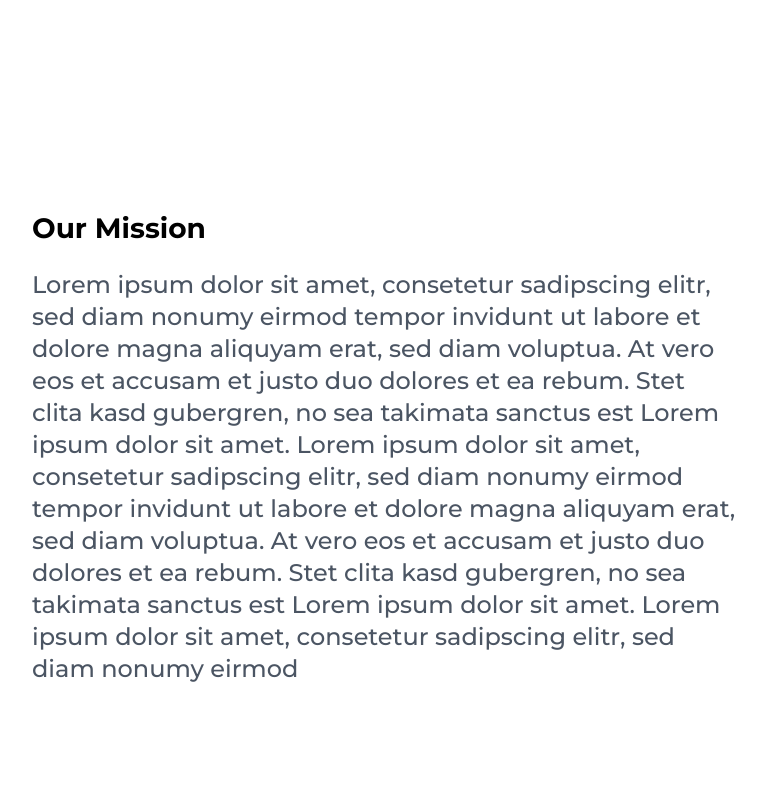
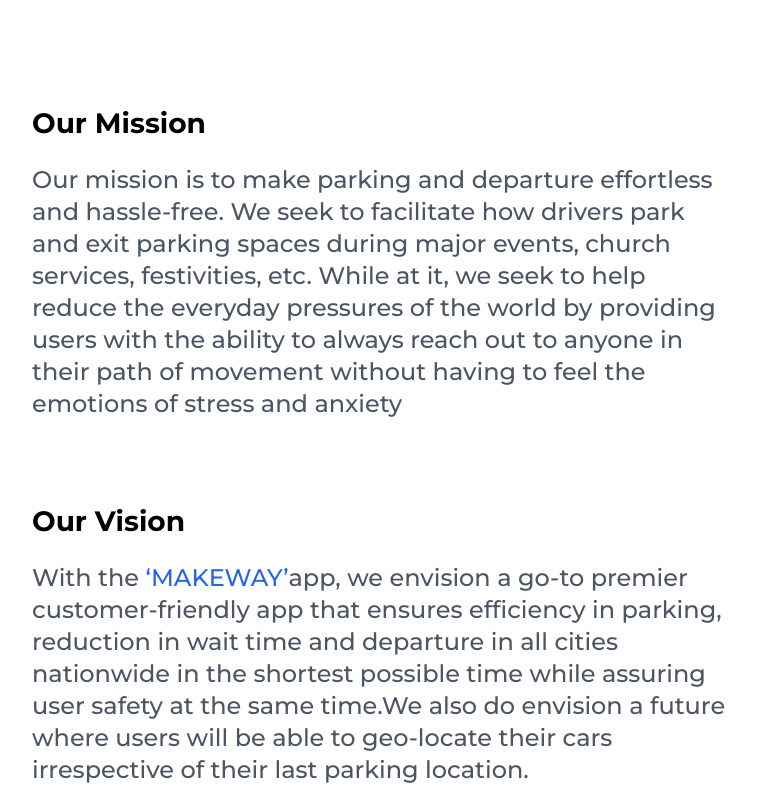
Before and after one commit to JAPECorp/New-MakeWayApp-Website, a Next.js app: page /about in a window 1280 px wide. Shown: the part 607-1392 px from the top of the page, without its empty margins (256-1021 px from the left). Built offline with nearby package versions, Linux system fonts and the light colour scheme.

Commit message:
content on about

```diff
--- /dev/null
+++ b/components/About Section/Image.jsx
@@ -0,0 +1,9 @@
+/* eslint-disable @next/next/no-img-element */
+const AboutImage = () => {
+    return ( <div>
+    <img className="image" src="/about.jpg" alt="/" style={{maxWidth: "100%"}} />
+
+    </div> );
+}
+
+export default AboutImage;
--- a/components/About Section/content.jsx
+++ b/components/About Section/content.jsx
@@ -1,35 +1,31 @@
 function Content(props) {
   return (
     <>
-      <div className="mt-52 sm:mt-32">
+      <div className="mt-20 sm:mt-20">
         <h1 className="text-black text-left text-makeway-md">Our Mission</h1>
 
         <p className="text-lg md:text-2xl text-gray-600 mt-5">
-          Lorem ipsum dolor sit amet, consetetur sadipscing elitr, sed diam
-          nonumy eirmod tempor invidunt ut labore et dolore magna aliquyam erat,
-          sed diam voluptua. At vero eos et accusam et justo duo dolores et ea
-          rebum. Stet clita kasd gubergren, no sea takimata sanctus est Lorem
-          ipsum dolor sit amet. Lorem ipsum dolor sit amet, consetetur
-          sadipscing elitr, sed diam nonumy eirmod tempor invidunt ut labore et
-          dolore magna aliquyam erat, sed diam voluptua. At vero eos et accusam
-          et justo duo dolores et ea rebum. Stet clita kasd gubergren, no sea
-          takimata sanctus est Lorem ipsum dolor sit amet. Lorem ipsum dolor sit
-          amet, consetetur sadipscing elitr, sed diam nonumy eirmod
+        Our mission is to make parking and departure effortless and hassle-free.
+        We seek to facilitate how drivers park and exit parking spaces during major
+        events, church services, festivities, etc. While at it, we seek to help reduce
+        the everyday pressures of the world by providing users with the ability
+         to always reach out to anyone in their path of movement without having
+         to feel the emotions of stress and anxiety
         </p>
       </div>
-      <div className="mt-32">
+      <div className="mt-20">
         <h1 className="text-black text-left text-makeway-md">Our Vision</h1>
         <p className="text-lg md:text-2xl text-gray-600 mt-5">
-          Lorem ipsum dolor sit amet, consetetur sadipscing elitr, sed diam
-          nonumy eirmod tempor invidunt ut labore et dolore magna aliquyam erat,
-          sed diam voluptua. At vero eos et accusam et justo duo dolores et ea
-          rebum. Stet clita kasd gubergren, no sea takimata sanctus est Lorem
-          ipsum dolor sit amet. Lorem ipsum dolor sit amet, consetetur
-          sadipscing elitr, sed diam nonumy eirmod tempor invidunt ut labore et
-          dolore magna aliquyam erat, sed diam voluptua. At vero eos et accusam
-          et justo duo dolores et ea rebum. Stet clita kasd gubergren, no sea
-          takimata sanctus est Lorem ipsum dolor sit amet. Lorem ipsum dolor sit
-          amet, consetetur sadipscing elitr, sed diam nonumy eirmod
+        With the <span className="text-blue-600">‘</span>
+       <span className="text-blue-600">MAKEWAY</span>
+        <span className="text-blue-600">’</span>
+         app, we envision a go-to premier customer-friendly
+         app that ensures efficiency in parking, reduction in wait time and
+          departure in all cities nationwide in the shortest possible time
+           while assuring user safety at the same time.We also
+            do envision a future where users will be able
+            to geo-locate their cars irrespective of their
+             last parking location.
         </p>
       </div>
     </>
--- a/pages/about.jsx
+++ b/pages/about.jsx
@@ -4,6 +4,7 @@ import SideBar from "../components/NavBar/sidebar";
 import { useState } from "react";
 import AboutSection from "../components/About Section/About";
 import Content from "../components/About Section/content";
+import AboutImage from "../components/About Section/Image";
 
 const About = () => {
   const [sideBar, setSideBar] = useState(false);
@@ -18,11 +19,13 @@ const About = () => {
       <section>
         <Nav sideBar={sideBar} setSideBar={setSideBar} />
       </section>
+
       <section className="px-5 md:px-20 lg:px-72 pb-10">
         <AboutSection />
       </section>
+        <AboutImage/>
       <section
-        className="md:p-96 px-5 md:px-20 lg:px-72 pb-20 "
+        className="md:p-6 px-5 md:px-20 lg:px-72 pb-20 "
         style={{ paddingBottom: 30 }}
       >
         <Content />
--- a/styles/globals.css
+++ b/styles/globals.css
@@ -98,7 +98,7 @@
   }
 
   .image {
-    @apply w-full object-contain relative md:w-1/2;
+    @apply w-full object-contain relative;
   }
 }
 
```
